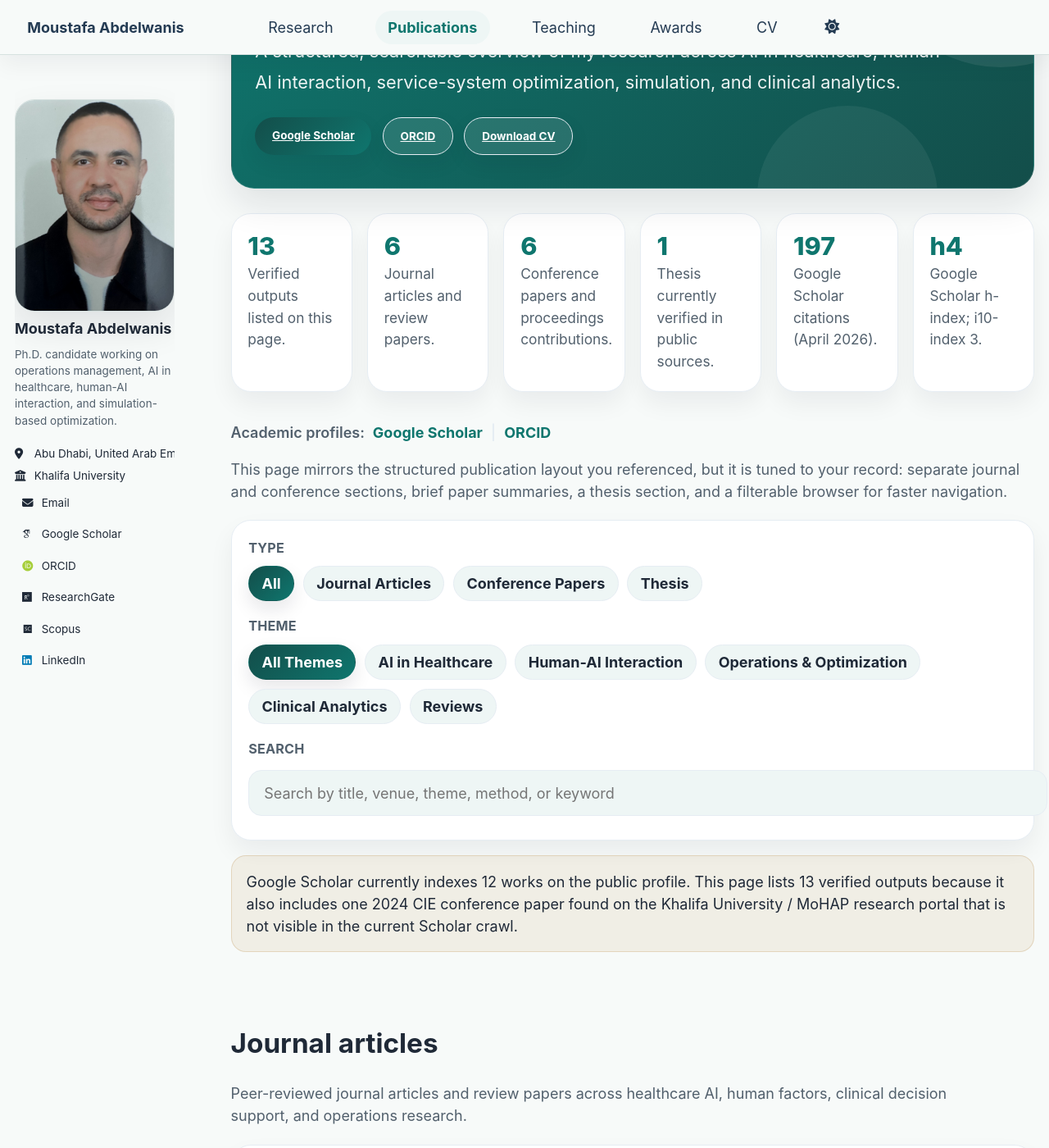
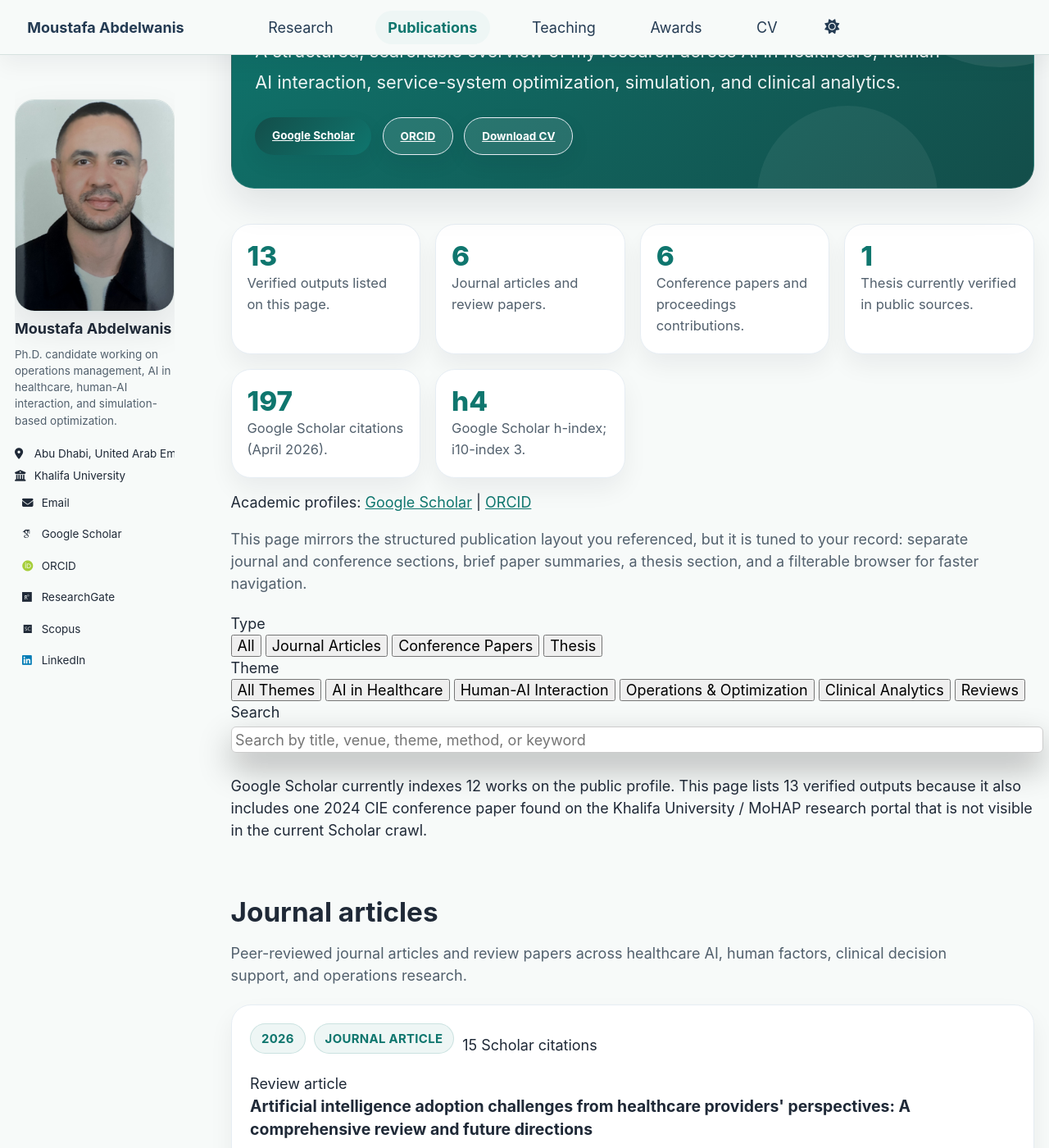
Before and after one commit to abdelwanismoustafa/abdelwanismoustafa.github.io, a Jekyll site: the page built from _pages/publications.md, in a window 1280 px wide and 1400 px high, scrolled down 264 px. Shown: the whole window at 82% size. Built offline with Jekyll 4.4.1, drawn with Linux system fonts in a browser that asks for light colours; some web fonts are replaced; a script bundle is joined from its source files by our own code; library files that are not in the unit come from our copies.

Commit message:
Add files via upload

```diff
--- a/_sass/custom/_moustafa.scss
+++ b/_sass/custom/_moustafa.scss
@@ -223,8 +223,8 @@ body {
 }
 
 .quick-stats {
-  grid-template-columns: repeat(3, minmax(0, 1fr));
-  margin: 0 0 2.5rem;
+  grid-template-columns: repeat(4, minmax(0, 1fr));
+  margin: 0 0 0.9rem;
 }
 
 .research-grid {
@@ -247,22 +247,37 @@ body {
 }
 
 .stat-card {
-  padding: 1.2rem 1.1rem;
+  padding: 1.15rem 1.05rem;
+  min-height: 100%;
 }
 
 .stat-number {
   display: block;
-  margin-bottom: 0.25rem;
+  margin-bottom: 0.2rem;
   color: var(--global-base-color);
-  font-size: 1.7rem;
+  font-size: 1.85rem;
   font-weight: 800;
-  line-height: 1.1;
+  line-height: 1.05;
+}
+
+.stat-title {
+  margin-bottom: 0.4rem;
+  color: var(--global-text-color);
+  font-size: 0.96rem;
+  font-weight: 800;
+  letter-spacing: 0.01em;
 }
 
 .stat-label {
   color: var(--m-muted);
-  font-size: 0.96rem;
+  font-size: 0.92rem;
   line-height: 1.55;
+}
+
+.stats-note {
+  margin: 0 0 2.4rem;
+  color: var(--m-muted);
+  font-size: 0.98rem;
 }
 
 .section-block {
@@ -445,249 +460,3 @@ body {
     width: 100%;
   }
 }
-
-/* ==========================================================================
-   PUBLICATIONS PAGE
-   ========================================================================== */
-
-.page__hero--compact {
-  margin-bottom: 1.7rem;
-}
-
-.quick-stats--publications {
-  grid-template-columns: repeat(6, minmax(0, 1fr));
-  margin-bottom: 2rem;
-}
-
-.profiles-line {
-  display: flex;
-  flex-wrap: wrap;
-  align-items: center;
-  gap: 0.55rem;
-  margin-bottom: 0.85rem;
-  color: var(--m-muted);
-  font-weight: 600;
-}
-
-.profiles-line a {
-  font-weight: 700;
-  text-decoration: none;
-}
-
-.profiles-separator {
-  color: var(--global-border-color);
-}
-
-.section-intro--wide {
-  max-width: 58rem;
-}
-
-.pub-toolbar {
-  display: grid;
-  gap: 1rem;
-  margin: 1.15rem 0 1rem;
-  padding: 1.15rem;
-  background: var(--m-surface);
-  border: 1px solid var(--global-border-color);
-  border-radius: 24px;
-  box-shadow: var(--m-shadow-soft);
-}
-
-.pub-filter-group,
-.pub-search-block {
-  display: grid;
-  gap: 0.55rem;
-}
-
-.pub-filter-row {
-  display: flex;
-  flex-wrap: wrap;
-  gap: 0.6rem;
-}
-
-.toolbar-label {
-  display: inline-block;
-  color: var(--m-muted);
-  font-size: 0.9rem;
-  font-weight: 700;
-  letter-spacing: 0.01em;
-  text-transform: uppercase;
-}
-
-.filter-chip {
-  display: inline-flex;
-  align-items: center;
-  justify-content: center;
-  padding: 0.55rem 0.85rem;
-  border: 1px solid var(--global-border-color);
-  border-radius: 999px;
-  background: var(--m-surface-2);
-  color: var(--global-text-color);
-  font-weight: 700;
-  line-height: 1.2;
-  transition: $global-transition;
-}
-
-.filter-chip:hover {
-  transform: translateY(-1px);
-  border-color: var(--m-outline);
-  color: var(--global-base-color);
-}
-
-.filter-chip.is-active {
-  background: linear-gradient(135deg, var(--m-primary-strong), var(--global-base-color));
-  border-color: transparent;
-  color: #ffffff;
-  box-shadow: 0 10px 22px rgba(15, 23, 42, 0.10);
-}
-
-.pub-search {
-  width: 100%;
-  padding: 0.9rem 1rem;
-  border-radius: 16px;
-  border: 1px solid var(--global-border-color);
-  background: var(--m-surface-2);
-  color: var(--global-text-color);
-  box-shadow: none;
-}
-
-.pub-search:focus {
-  outline: none;
-  border-color: rgba(15, 118, 110, 0.40);
-  box-shadow: 0 0 0 4px rgba(15, 118, 110, 0.10);
-}
-
-.pub-note-banner {
-  margin: 0 0 1.45rem;
-  padding: 0.95rem 1rem;
-  border-radius: 18px;
-  border: 1px solid rgba(161, 98, 7, 0.18);
-  background: rgba(161, 98, 7, 0.08);
-  color: var(--global-text-color);
-}
-
-.section-heading-stack {
-  display: grid;
-  gap: 0.2rem;
-}
-
-.publication-list--detailed {
-  gap: 1.1rem;
-}
-
-.pub-card--detailed {
-  padding: 1.35rem;
-}
-
-.pub-card--detailed:hover {
-  transform: translateY(-2px);
-  transition: $global-transition;
-  box-shadow: var(--m-shadow);
-}
-
-.pub-topline {
-  display: flex;
-  flex-wrap: wrap;
-  gap: 0.8rem;
-  justify-content: space-between;
-  align-items: flex-start;
-  margin-bottom: 0.55rem;
-}
-
-.pub-citations,
-.pub-highlight {
-  display: inline-flex;
-  align-items: center;
-  gap: 0.35rem;
-  padding: 0.38rem 0.72rem;
-  border-radius: 999px;
-  font-size: 0.82rem;
-  font-weight: 700;
-  line-height: 1.2;
-}
-
-.pub-citations {
-  border: 1px solid var(--m-outline);
-  background: var(--m-surface-2);
-  color: var(--global-base-color);
-}
-
-.pub-highlight {
-  border: 1px solid rgba(161, 98, 7, 0.20);
-  background: rgba(161, 98, 7, 0.10);
-  color: var(--m-accent);
-}
-
-.pub-authors,
-.pub-venue-line {
-  margin: 0 0 0.45rem;
-}
-
-.pub-authors {
-  color: var(--global-text-color);
-  font-weight: 600;
-}
-
-.pub-venue-line {
-  color: var(--m-muted);
-}
-
-.pub-summary-note {
-  margin-top: -0.2rem;
-  margin-bottom: 0.95rem;
-  padding-left: 0.85rem;
-  border-left: 3px solid rgba(161, 98, 7, 0.24);
-  color: var(--m-muted);
-  font-size: 0.94rem;
-}
-
-.pub-empty-state {
-  display: grid;
-  gap: 0.25rem;
-  margin-top: 1rem;
-  padding: 1.1rem 1.15rem;
-  border-radius: 18px;
-  border: 1px dashed var(--global-border-color);
-  background: var(--m-surface);
-}
-
-.pub-record.is-hidden,
-.pub-section[hidden],
-.pub-empty-state[hidden] {
-  display: none !important;
-}
-
-@media (max-width: 1200px) {
-  .quick-stats--publications {
-    grid-template-columns: repeat(3, minmax(0, 1fr));
-  }
-}
-
-@media (max-width: 760px) {
-  .quick-stats--publications {
-    grid-template-columns: repeat(2, minmax(0, 1fr));
-  }
-
-  .pub-toolbar {
-    padding: 1rem;
-    border-radius: 20px;
-  }
-
-  .pub-card--detailed {
-    padding: 1.15rem;
-  }
-}
-
-@media (max-width: 560px) {
-  .quick-stats--publications {
-    grid-template-columns: 1fr;
-  }
-
-  .pub-topline {
-    align-items: stretch;
-  }
-
-  .pub-highlight {
-    justify-content: center;
-  }
-}
```
